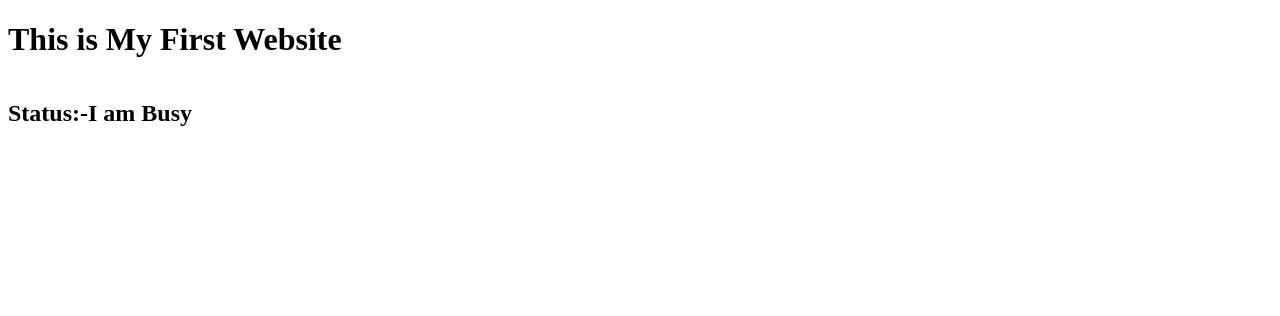
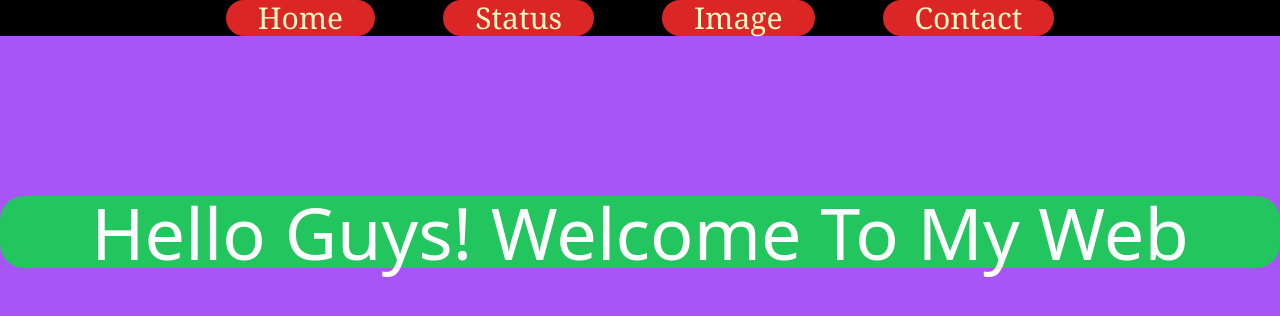
Before and after one commit to rtn-raju/raju.github.io, a plain HTML site: page Status/index.html in a window 1280 px wide. Drawn offline with nearby package versions, Linux system fonts and the light colour scheme.

Commit message:
Little Website

```diff
--- a/Status/index.html
+++ b/Status/index.html
@@ -4,14 +4,19 @@
     <meta charset="UTF-8">
     <meta http-equiv="X-UA-Compatible" content="IE=edge">
     <meta name="viewport" content="width=device-width, initial-scale=1.0">
-    <title>Raju Bhai</title>
+    <script src="https://cdn.tailwindcss.com"></script>
+    <link rel="stylesheet" href="input.css">
+    <title>Raju</title>
 </head>
-<body>
-    <h1>This is My First Website</h1>
-    <Div style="display: flex;">
-        <h2>Status:-  </h2>
-        <h2>I am Busy</h2>
-        <h2></h2>
-    </Div>
+<body class="bg-purple-500">
+    <ul class="text-3xl flex space-x-7 bg-black text-yellow-100 font-serif text-center px-9 mx-15 justify-center">
+        <a href="/index.html"> <li class="px-8 cursor-pointer hover:bg-yellow-400 hover:text-black bg-red-600 mx-5 rounded-3xl">Home </li> </a>
+        <a href="status.html"> <li class="px-8 cursor-pointer hover:bg-yellow-400 hover:text-black bg-red-600 mx-5 rounded-3xl">Status </li> </a>
+        <a href="/images.html"> <li class="px-8 cursor-pointer hover:bg-yellow-400 hover:text-black bg-red-600 mx-5 rounded-3xl">Image </li> </a>
+        <a href="./contact.html"> <li class="px-8 cursor-pointer hover:bg-yellow-400 hover:text-black bg-red-600 mx-5 rounded-3xl">Contact </li> </a>
+    </ul>
+    <div class="flex text-7xl justify-center text-white my-40 rounded-3xl border-x-cyan-500 bg-green-500">
+        Hello Guys! Welcome To My Web
+    </div>
 </body>
 </html>
--- /dev/null
+++ b/status/input.css
@@ -0,0 +1,3 @@
+@tailwind base;
+@tailwind components;
+@tailwind utilities;
--- /dev/null
+++ b/status/tailwind.config.js
@@ -0,0 +1,7 @@
+module.exports = {
+  content: ["*"],
+  theme: {
+    extend: {},
+  },
+  plugins: [],
+}
```
Also changed, not shown: status/contact.html (added, +22 -0 lines), status/images.html (added, +22 -0 lines), status/package.json (added, +18 -0 lines), status/status.html (added, +22 -0 lines), 1 other file.
